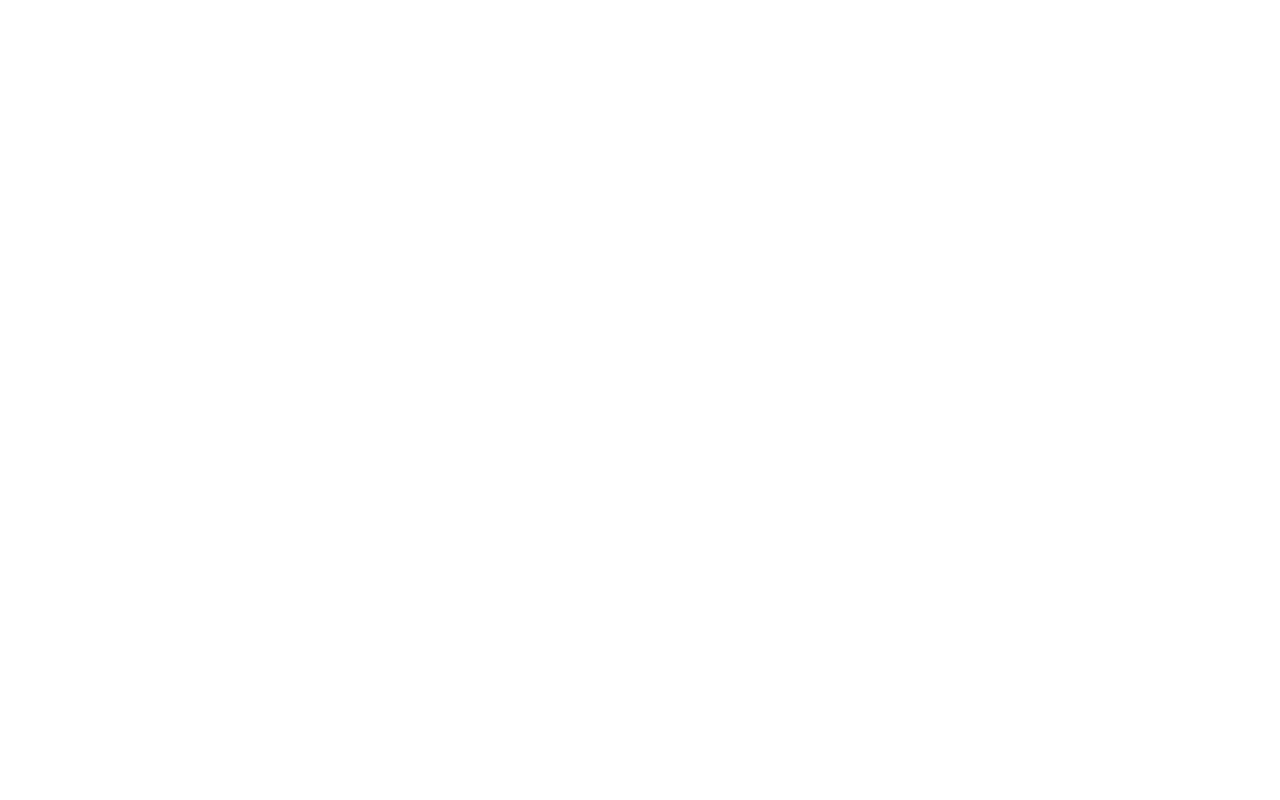
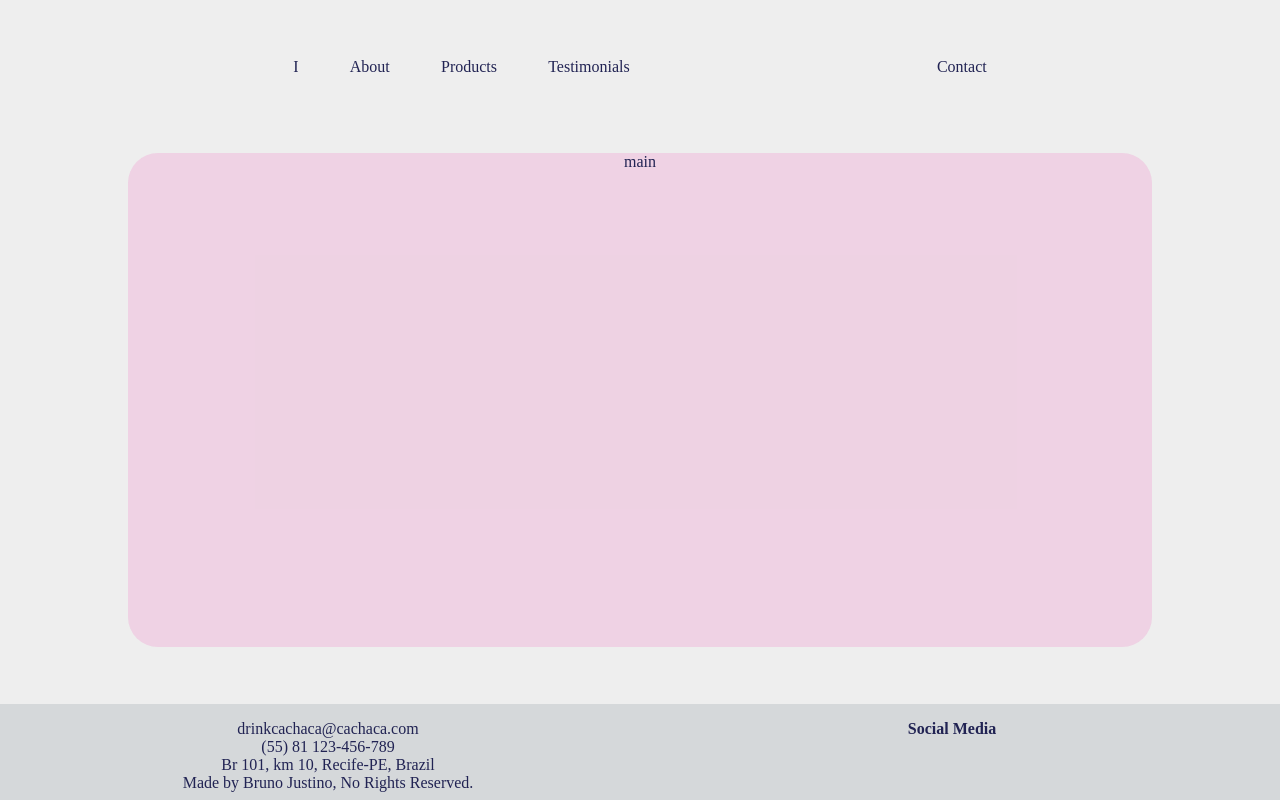
Before and after one commit to brunojustino/restaurant-page, a plain HTML site: page index.html in a window 1280 px wide. Drawn offline with Linux system fonts and the light colour scheme.

Commit message:
started basic design

```diff
--- a/index.html
+++ b/index.html
@@ -5,10 +5,43 @@
     <meta http-equiv="X-UA-Compatible" content="IE=edge">
     <meta name="viewport" content="width=device-width, initial-scale=1.0">
     <title>Killer Pizza</title>
+    <link rel="stylesheet" href="style.css">
 </head>
 <body>
 
-    <div id="content"></div>
+    <div id="content">
+        <div class="container-grid">
+            <header>
+                <ul>
+                    <li class="icon">I</li>
+                    <li>About</li>
+                    <li>Products</li>
+                    <li>Testimonials</li>
+                    <li class="contact">Contact</li>
+                </ul>
+            </header>
+            <div class="main">main</div>
+            <footer>
+                <div class="left">
+                    <ul>
+                        <li>drinkcachaca@cachaca.com</li>
+                        <li>(55) 81 123-456-789</li>
+                        <li>Br 101, km 10, Recife-PE, Brazil</li>
+                        <li>Made by Bruno Justino, No Rights Reserved.</li>
+                    </ul>
+
+            </div>
+            <div class="right">
+                <div class="social-media">
+                    <h4>Social Media</h4>
+                    <div class social-media-icons>
+
+                    </div>
+                </div>
+            </div>
+        </footer>
+        </div>
+    </div>
 
 <script src="main.js"></script>
 </body>
--- a/main.js
+++ b/main.js
@@ -1 +1 @@
-alert("121sdfsdsdsd212");
+console.log("hi");
--- /dev/null
+++ b/style.css
@@ -0,0 +1,96 @@
+:root {
+    --gray: #4B5D68;
+    --gray-10: #4b5d6827;
+    --blue: #212353;
+    --purple: #9C69E2;
+    --pink: #F063B8;
+    --pink-10: #f063b834;
+    --light-blue: #68C9BA;
+    --white: #eeeeee;
+  }
+
+*{
+    box-sizing: border-box;
+    margin: 0;
+    padding: 0;
+}
+
+body{
+    background: var(--white);
+    color: var(--blue);
+}
+
+ul{
+    list-style: none;
+}
+
+.container-grid{
+    display: grid;
+    grid-template-rows: 1fr 4fr 1fr;
+    width: 100vw;
+    height: 100vh;
+    justify-content: center;
+    text-align: center;
+}
+
+header{
+    place-self: center center;
+    width: 100vw;
+}
+
+header ul{
+    display: flex;
+    justify-content: center;
+    flex-wrap: wrap;
+}
+
+header li{
+    padding: 2%;
+}
+
+header li .icon{
+
+}
+
+.contact{
+    margin-left: 20%;
+}
+
+
+.main{
+background-color: var(--pink-10);
+border-radius: 30px;
+width: 80vw;
+display: flex;
+justify-content: center;
+margin: 20px auto;
+}
+
+footer{
+    place-self: end end;
+    background-color: var(--gray-10);
+    width: 100vw;
+    height: 12vh;
+    bottom: 0px;
+    display: flex;
+    justify-content: center;
+    padding: 2vh;
+}
+
+footer .left{
+    flex: 1;
+
+}
+
+footer .right{
+    flex: 1
+}
+
+footer ul{
+    display: flex;
+    flex-direction: column;
+}
+
+footer ul li{
+
+}
```
